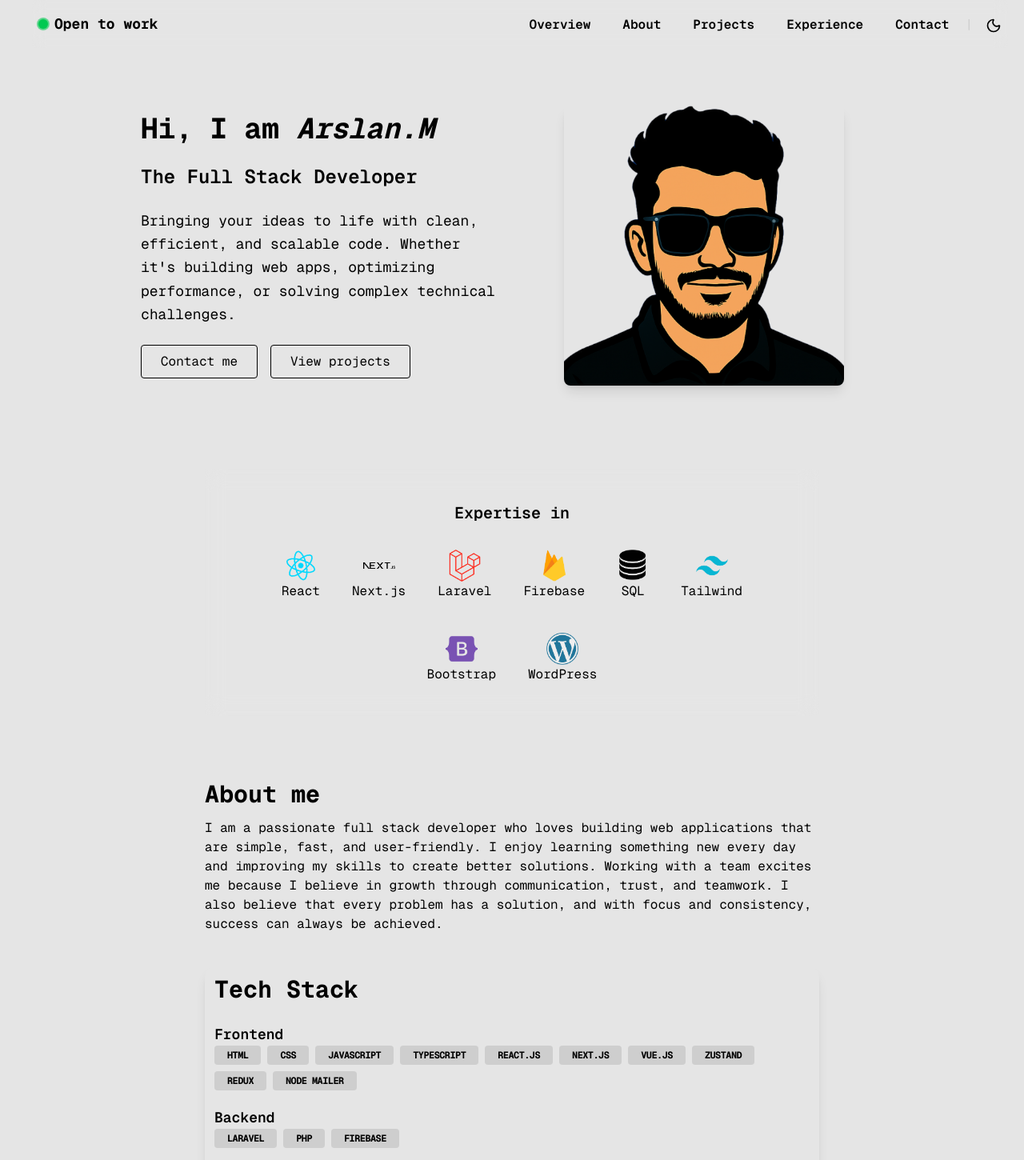
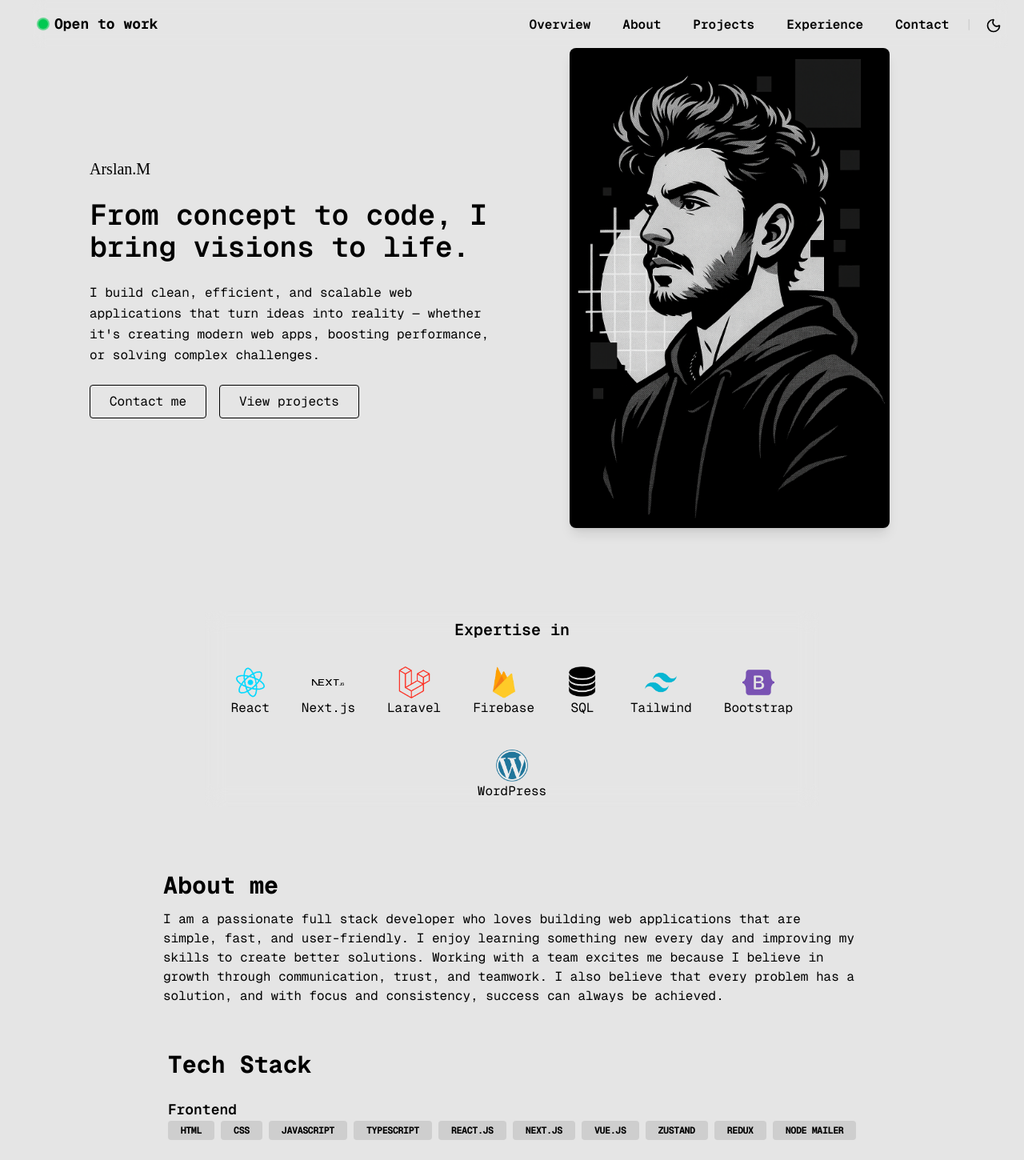
Before and after one commit to arslan433/Ar-Portfolio, a Next.js app: page / in a window 1280 px wide. Shown: the top 1450 px of the page at 80% size. Built offline with nearby package versions, Linux system fonts and the light colour scheme.

Commit message:
Image Change

```diff
--- a/src/app/globals.css
+++ b/src/app/globals.css
@@ -9,7 +9,7 @@
   --font-mono: var(--font-geist-mono);
 }
 
-@media (prefers-color-scheme: white) {
+@media (prefers-color-scheme: dark) {
   :root {
     --background: linear-gradient(130deg, #00193C, #000718);
     /* --background: black; */
@@ -34,7 +34,7 @@ html {
 }
 
 .dark {
-  --background: #0F0F0F;
+  --background: #000000;
   --foreground: white;
 }
 
--- a/src/app/projects/page.jsx
+++ b/src/app/projects/page.jsx
@@ -13,7 +13,7 @@ function ProjectCard({ title, description, stack, github, demo }) {
       whileInView={{ opacity: 1, y: 0 }}
       transition={{ duration: 0.6 }}
       viewport={{ once: true }}
-      className="rounded-md h-full w-3/5 max-sm:w-full mb-10 pb-3 px-4 shadow-md ring-1 ring-black/10 dark:ring-white/10"
+      className="rounded-md h-full max-w-4xl max-sm:w-full mb-10 pb-3 px-4 shadow-md ring-1 ring-black/10 dark:ring-white/50"
     >
       <div className="py-4 text-left">
         <h4 className="font-semibold text-xl">{title}</h4>
@@ -111,10 +111,10 @@ export default function Projects() {
   return (
     <>
       <Header />
-      <div className="flex-1 justify-center text-center pt-15">
+      <div className="flex-1 justify-center text-center pt-30">
         <h3 className="text-3xl font-bold mb-3">Projects</h3>
         <div className="justify-items-center">
-          <p className="w-3/5 text-left max-sm:w-full px-2">
+          <p className="max-w-4xl text-left max-sm:w-full px-2">
             These are most of the projects I've done since I started
             programming, some of them are personal projects, freelance, work,
             practice or for other situation. If you want to see absolutely all
--- a/src/components/ContactForm.tsx
+++ b/src/components/ContactForm.tsx
@@ -40,7 +40,7 @@ export default function ContactForm() {
   };
 
   return (
-    <section className="max-w-4xl mx-auto p-8 grid md:grid-cols-2 gap-8 mt-4">
+    <section className="max-w-4xl mx-auto p-4 grid md:grid-cols-2 gap-8 mt-4">
       <div>
         <h2 className="text-xs  font-bold mb-4">CONTACT ME</h2>
         <p className="text-4xl font-extrabold mb-2">Let's talk!</p>
--- a/src/components/Navbar.tsx
+++ b/src/components/Navbar.tsx
@@ -40,7 +40,7 @@ export function DropMenu() {
                     <Button variant="outline"><Menu /></Button>
                 </DropdownMenuTrigger>
                 <DropdownMenuContent className="w-30 bg-black/10 backdrop-blur-md mr-3" align="start">
-                    <Link href={'/#overview'}>
+                    <Link href={'/'}>
                         <DropdownMenuItem>Overview</DropdownMenuItem>
                     </Link>
                     <DropdownMenuGroup>
--- a/src/components/Overview.tsx
+++ b/src/components/Overview.tsx
@@ -6,52 +6,56 @@ import Header from "./Header";
 import { DropdownMenuSeparator } from "./ui/dropdown-menu";
 import TechStack from "./TechStack";
 import ContactForm from "./ContactForm";
+import Link from "next/link";
 export default function Overview() {
     return (
         <>
             <Header />
             <div id="overview" className="flex max-sm:mx-3 justify-center py-5 flex-col items-center">
-                <section className="grid md:grid-cols-2 items-center gap-8 px-8 py-6 pt-28 rounded-lg">
-                    <div className="space-y-6">
-                        <h1 className="text-4xl font-bold">
-                            Hi, I am <i>Arslan.M</i>
+                <section className="grid md:grid-cols-2 items-center gap-8 px-3 py-6 pt-10 rounded-lg">
+                    <div className="max-w-lg space-y-6">
+                        <h1 className="text-xl font-[cursive]">
+                            Arslan.M
                         </h1>
-                        <h2 className="text-2xl font-semibold">The Full Stack Developer</h2>
-                        <p className="text-lg leading-relaxed max-w-md">
-                            Bringing your ideas to life with clean, efficient, and scalable code.
-                            Whether it's building web apps, optimizing performance, or solving
-                            complex technical challenges.
+                        <span className="text-4xl font-stretch-semi-expanded font-semibold">From concept to code, I bring visions to life.
+                        </span>
+                        <p className="text-md leading-relaxed pt-6">
+                            I build clean, efficient, and scalable web applications that turn ideas into reality — whether it's creating modern web apps, boosting performance, or solving complex challenges.
                         </p>
 
                         <div className="flex gap-4">
+                            <Link href={'/#contact'}>
                                 <button className="px-6 py-2 border rounded hover:bg-white hover:text-black transition">
                                     Contact me
                                 </button>
+                            </Link>
+                            <Link href={'/projects'}>
                                 <button className="px-6 py-2 border rounded hover:bg-white hover:text-black transition">
                                     View projects
                                 </button>
+                            </Link>
                         </div>
                     </div>
 
                     {/* Right Side - Profile Image with Motion */}
                     <motion.div
-                        animate={{ y: [0, .5, 0], scale: [1, 1.01, 1] }}
+                        animate={{ y: [0, .01, 0], scale: [1, 1.01, 1] }}
                         transition={{ duration: 2, repeat: Infinity, ease: "easeInOut" }}
                         className="flex justify-center"
                     >
                         <Image
-                            src="/assets/profile.png"
+                            src="/assets/banner.webp"
                             alt="profile"
-                            width={350}
-                            height={350}
+                            width={400}
+                            height={400}
                             className="rounded-lg shadow-lg"
                         />
                     </motion.div>
                 </section>
 
                 {/* Expertise Section */}
-                <div className="flex flex-col mt-20 w-full items-center">
-                    <div className="max-w-3xl w-full rounded-md p-8 backdrop-blur-md text-center">
+                <div className="flex flex-col mt-20 items-center">
+                    <div className="max-w-3xl w-full rounded-md backdrop-blur-md text-center">
                         <DropdownMenuSeparator />
                         <h3 className="text-xl font-semibold pb-6">Expertise in</h3>
 
@@ -124,8 +128,8 @@ export default function Overview() {
                     </div>
                 </div>
             </div>
-            <section id="about" className="justify-content-center justify-items-center py- pt-15">
-                <motion.div className="w-3/5 max-sm:w-[95%] max-sm:px-2"
+            <section id="about" className="justify-content-center justify-items-center pt-15  ">
+                <motion.div className="max-w-4xl max-sm:px-3 px-3"
                     initial={{ opacity: 0, y: 100 }}
                     whileInView={{ opacity: 1, y: 0 }}
                     transition={{ duration: .8 }}
@@ -133,7 +137,7 @@ export default function Overview() {
                 >
                     <h2 className="text-3xl font-bold mb-3">About me</h2>
                     <div className="">
-                        <p className="text-left mb-">I am a passionate full stack developer who loves building web applications that are simple, fast, and user-friendly. I enjoy learning something new every day and improving my skills to create better solutions. Working with a team excites me because I believe in growth through communication, trust, and teamwork. I also believe that every problem has a solution, and with focus and consistency, success can always be achieved.</p>
+                        <p className="text-left">I am a passionate full stack developer who loves building web applications that are simple, fast, and user-friendly. I enjoy learning something new every day and improving my skills to create better solutions. Working with a team excites me because I believe in growth through communication, trust, and teamwork. I also believe that every problem has a solution, and with focus and consistency, success can always be achieved.</p>
                     </div>
                 </motion.div>
             </section>
--- a/src/components/TechStack.tsx
+++ b/src/components/TechStack.tsx
@@ -9,7 +9,7 @@ export default function TechStack() {
   };
 
   return (
-    <section className="p-3 rounded-2xl shadow-lg w-3/5 max-sm:w-[95%]">
+    <section className="p-4 max-w-4xl rounded-2xl">
       <h2 className="text-3xl font-bold mb-6">Tech Stack</h2>
       <div className="">
         {Object.entries(stack).map(([category, items]) => (
```
Also changed, not shown: public/assets/banner.webp (added). Lines whose indentation alone changed are shown as unchanged.
